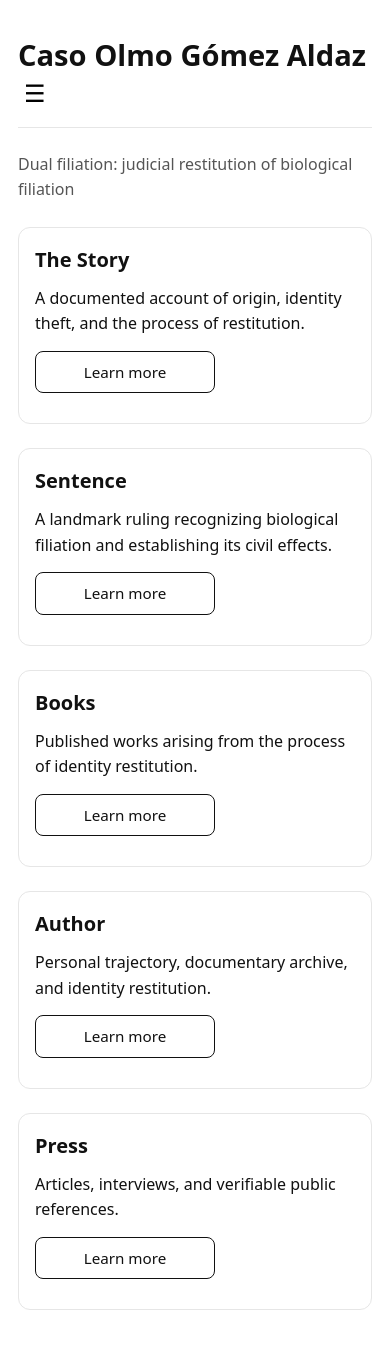
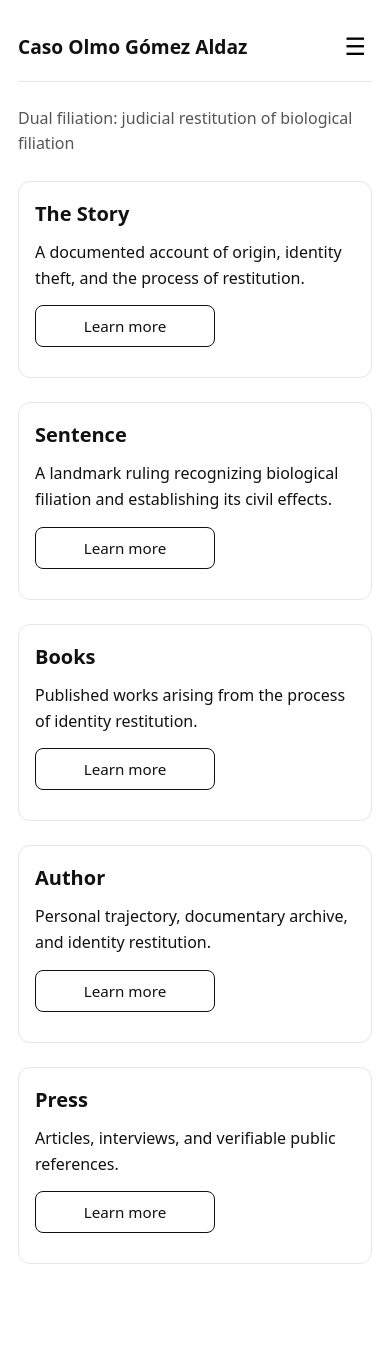
Before and after one commit to olmogaldaz/olmogaldaz.github.io, a Jekyll site: the page built from en/index.html, in a window 390 px wide and 1366 px high. Shown: the top 1349 px of the window. Built offline with Jekyll 4.4.1, drawn with Linux system fonts in a browser that asks for light colours.

Commit message:
Update style.css

```diff
--- a/css/style.css
+++ b/css/style.css
@@ -212,7 +212,7 @@ nav a.active{
 
   .site-title {
     margin:0;
-    font-size: 1.82rem;   /* el tamaño que ya te guste */
+    font-size: 1.2rem;   /* el tamaño que ya te guste */
 
   }
   header h1{
```
